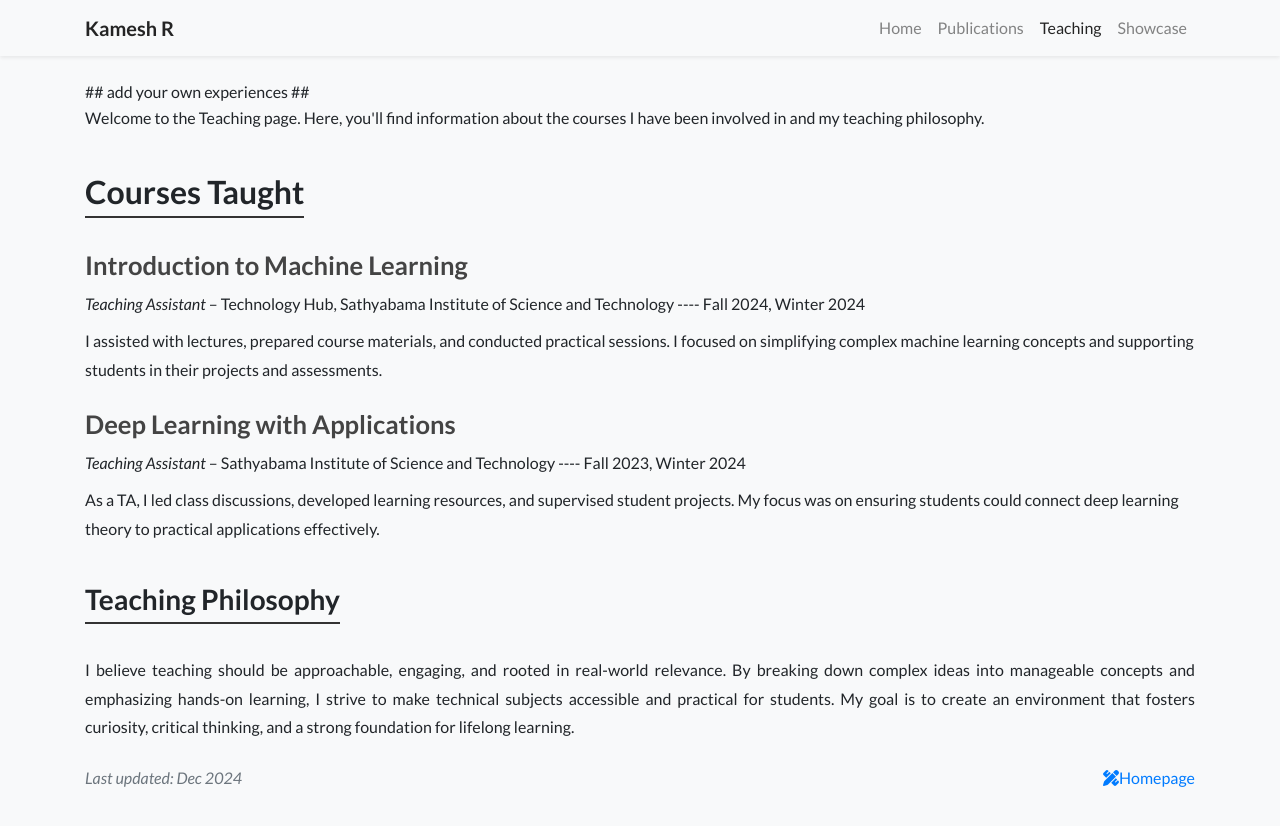
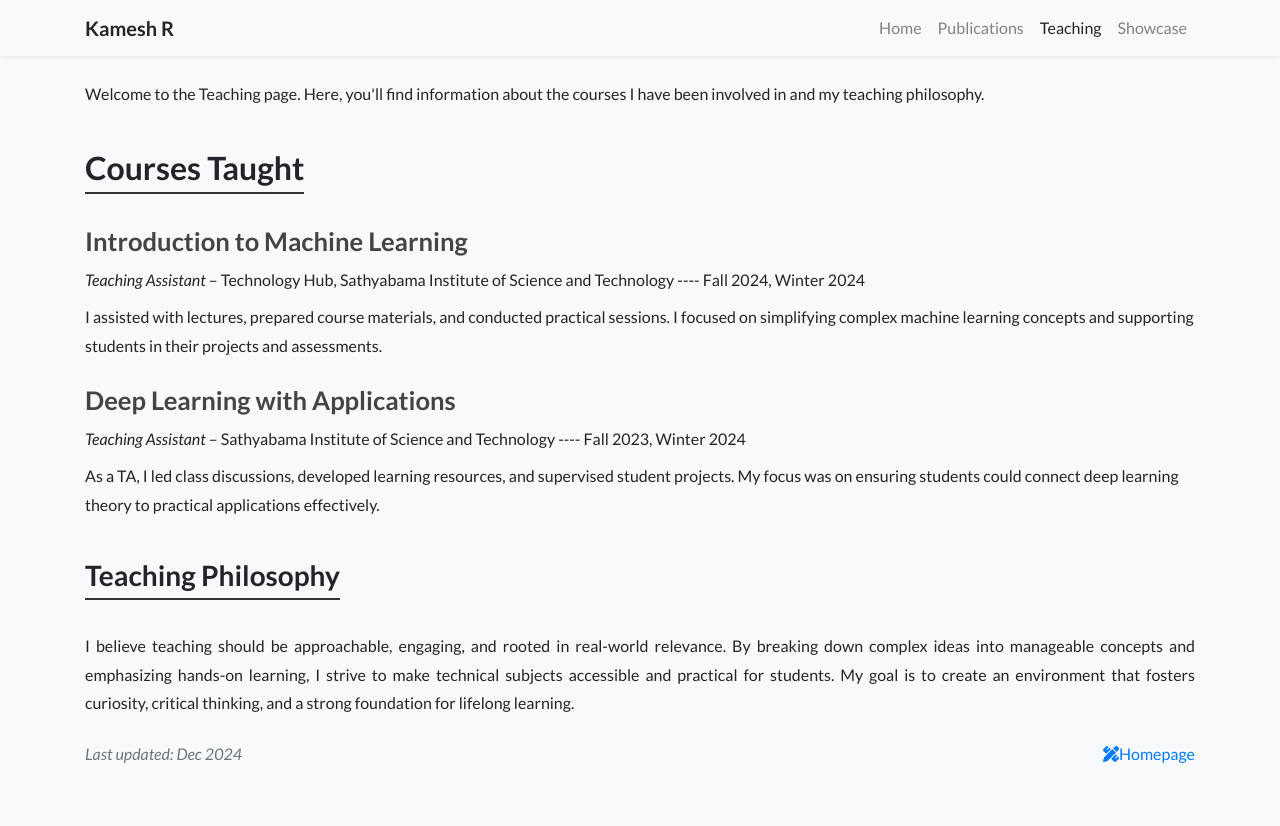
Before and after one commit to kameshkanna/kameshkanna.github.io, a Jekyll site: the page built from teaching.html, in a window 1280 px wide. Shown: the top 826 px of the page. Built offline with Jekyll 4.4.1, drawn with Linux system fonts in a browser that asks for light colours; nearby versions of some CDN libraries; a style sheet for code colours, icons or effects is not loaded.

Commit message:
Update teaching.html

```diff
--- a/teaching.html
+++ b/teaching.html
@@ -3,7 +3,7 @@ layout: default
 title: Teaching
 navbar_title: Teaching
 ---
-## add your own experiences ##
+
 <p style="font-size: 1rem; line-height: 1.8; text-align: justify; margin: 0 0 2.5rem;">
 Welcome to the Teaching page. Here, you'll find information about the courses I have been involved in and my teaching philosophy.
 </p>
```
